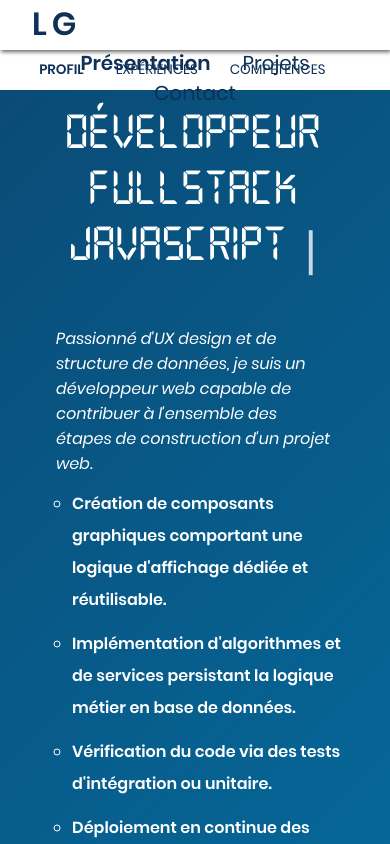
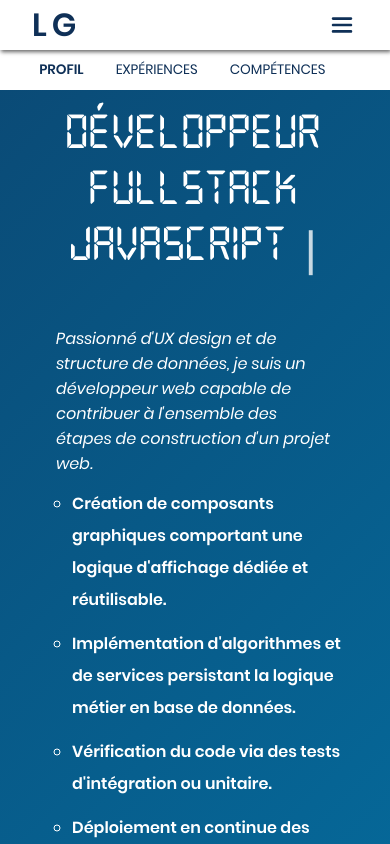
Before and after one commit to louiiuol/louiiuol, a React (Create React App) app in the folder portfolio/: page /louiiuol/presentation in a window 390 px wide. Shown: the top 844 px of the page. Built offline with nearby package versions, Linux system fonts and the light colour scheme.

Commit message:
adding responsive header menu

```diff
--- a/portfolio/src/app/components/shared/Header.tsx
+++ b/portfolio/src/app/components/shared/Header.tsx
@@ -1,15 +1,22 @@
-import React from 'react';
+import React, { useState, useEffect } from 'react';
 import { NavLink, Link } from 'react-router-dom';
+import { Svg } from '.';
 
-export const Header = () =>
-    (<nav id='main-nav' className="is-flex between shadowed">
+export const Header = () => {
+
+    const [toggle, setToggle] = useState(false);
+
+    return (<nav id='main-nav' className="is-flex between shadowed">
         <Link to='/'>
-            <h3 className='is-primary'>L<span>ouis </span>G<span>ODLEWSKI</span></h3>
+            <h3 className='is-primary'>L<span>ouis </span>G<span>ODLEWSKI{toggle}</span></h3>
         </Link>
-
-        <ul className='links is-flex'>
-            <NavLink to='/presentation' activeClassName="selected"><li className='is-primary'>Présentation</li></NavLink>
-            <NavLink to='/projets' activeClassName="selected"><li className='is-primary'>Projets</li></NavLink>
+        {toggle}
+        <Svg size='xs' src='ui' name='hamburger' styles={`hamburger is-primary ${toggle ? 'toggled' : ''}`} onClick={ () => setToggle(!toggle) }/>
+        <ul className={`links is-flex ${toggle ? 'expanded' : ''}`}>
+            <NavLink exact to='/' activeClassName="selected"><li onClick={() => setToggle(false)} className='is-primary'>Accueil</li></NavLink>
+            <NavLink to='/presentation' activeClassName="selected"><li onClick={() => setToggle(false)} className='is-primary'>Présentation</li></NavLink>
+            <NavLink to='/projets' activeClassName="selected"><li onClick={() => setToggle(false)} className='is-primary'>Projets</li></NavLink>
             <li className='is-primary'><a href="mailto:louis.godlewski@gmail.com">Contact</a></li>
         </ul>
     </nav>);
+}
--- a/portfolio/src/assets/styles/skeleton.scss
+++ b/portfolio/src/assets/styles/skeleton.scss
@@ -53,6 +53,42 @@ nav#main-nav {
         &:hover span{
             max-width: 250px;
             opacity: 1;
+        }
+    }
+    .hamburger { display: none;}
+    @media (max-width: 842px) {
+        .hamburger {
+            display: block;
+            cursor: pointer;
+            svg #hamburger .dash {
+                &.top, &.center, &.bottom { transition: all .6s ease; }
+                &.center { opacity: 1; }
+                &.top, &.bottom { transform: rotate(0deg) translate(0%, 0%);}
+            }
+            &.toggled svg #hamburger .dash {
+                &.top { transform: rotate(45deg) translate(25%, -25%);}
+                &.center { opacity: 0;}
+                &.bottom { transform: rotate(-45deg) translate(-50%, 3%);}
+            }
+        }
+        ul {
+            position: fixed;
+            width: 100%;
+            height: calc(100% - 50px);
+            left: -900px;
+            top: 50px;
+            text-align: center;
+            flex-direction: column;
+            background: rgb(0, 135, 189);
+            transition: .6s ease;
+            li {
+                display: block;
+                height: 100px;
+                color: white
+            }
+        }
+        ul.expanded {
+            left: 0
         }
     }
     .links {
```
Also changed, not shown: portfolio/src/assets/icons/ui/hamburger.svg (added).
